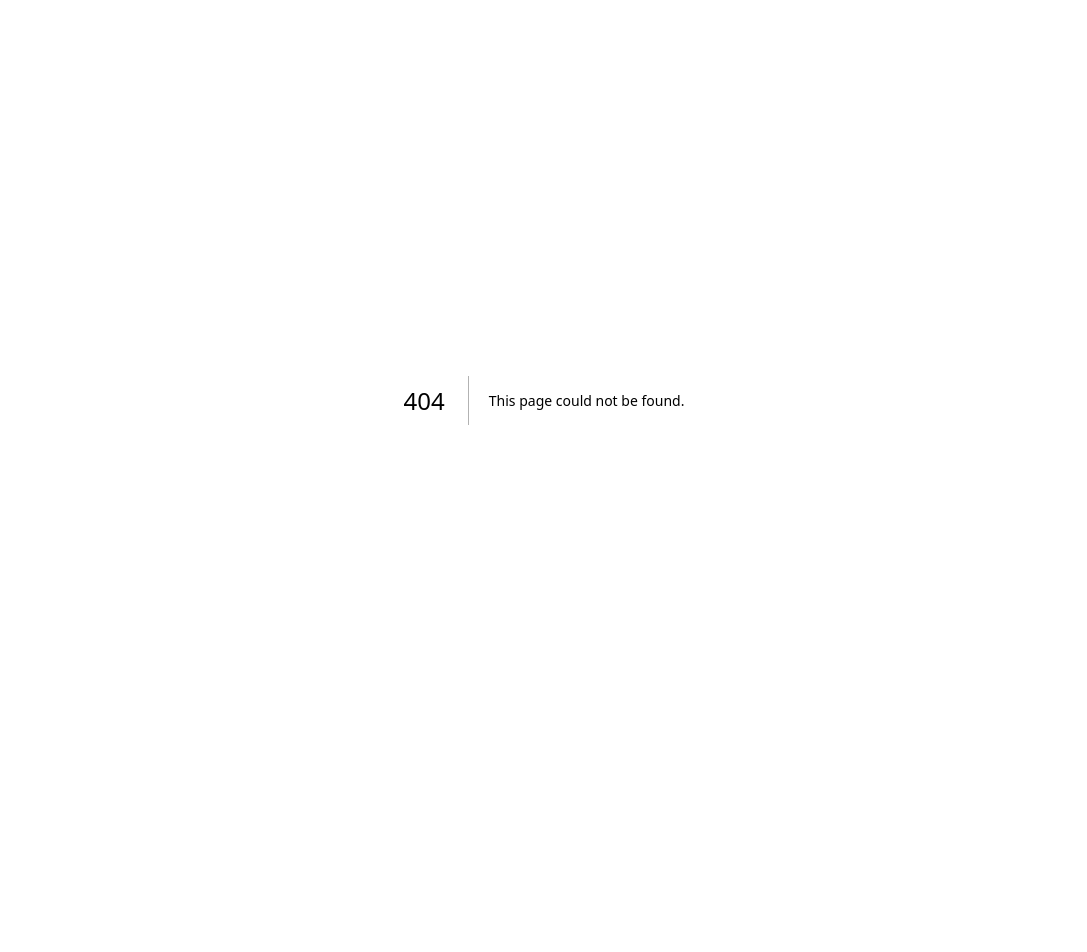
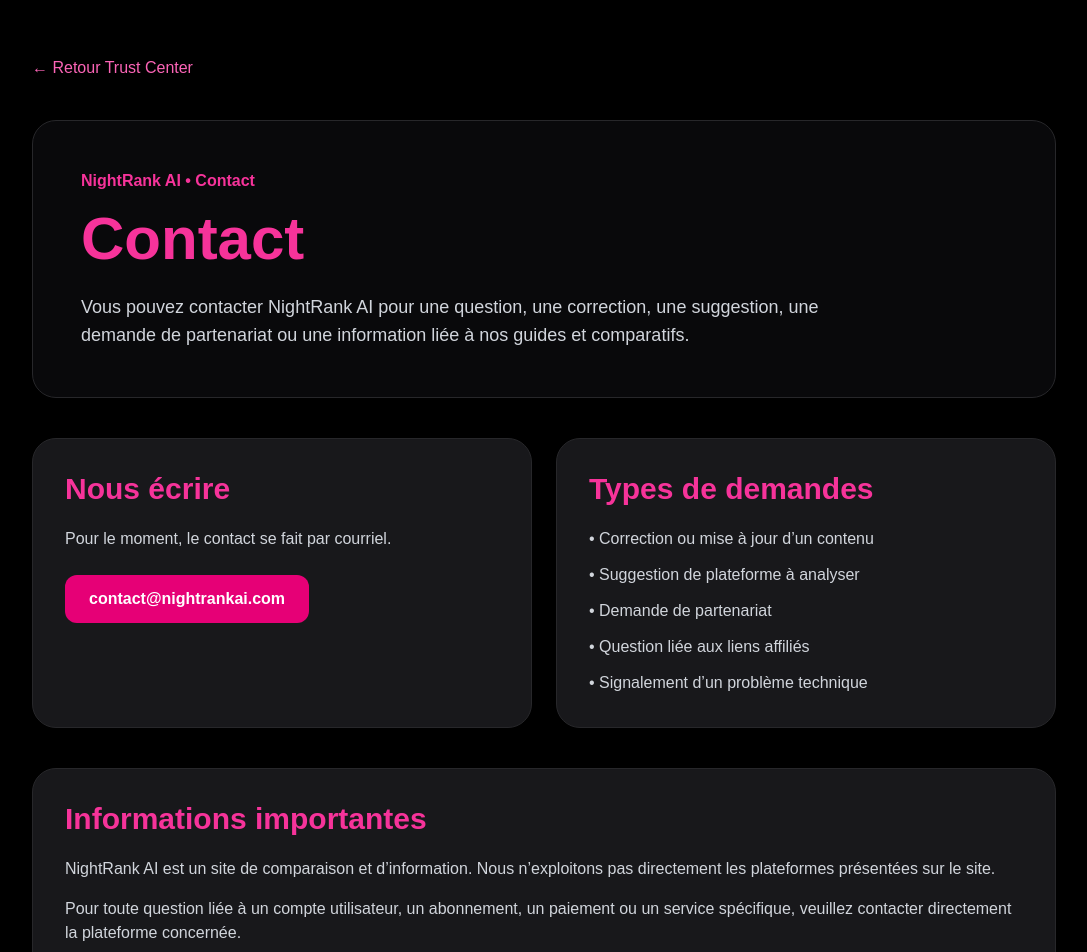
Before and after one commit to tbagvolkov/nightrank-ai, a Next.js app: page /company/contact in a window 1280 px wide. Before the commit this address had no page. Shown: the top 952 px of the page, without its empty margins (96-1183 px from the left). Before the commit the page ends 800 px from the top, so only its background shows below. Built offline with nearby package versions, Linux system fonts and the light colour scheme.

Commit message:
Trust Center: add contact page

```diff
--- /dev/null
+++ b/app/company/contact/page.tsx
@@ -0,0 +1,83 @@
+export const metadata = {
+  title: "Contact | NightRank AI",
+  description:
+    "Contactez NightRank AI pour une question, une suggestion, un partenariat ou une demande liée au site.",
+};
+
+export default function ContactPage() {
+  return (
+    <main className="min-h-screen bg-black text-white px-6 py-14">
+      <div className="max-w-5xl mx-auto">
+        <a href="/company" className="text-pink-400 hover:text-pink-300">
+          ← Retour Trust Center
+        </a>
+
+        <section className="mt-10 bg-zinc-950 border border-zinc-800 rounded-3xl p-8 md:p-12">
+          <p className="text-pink-500 font-bold mb-4">
+            NightRank AI • Contact
+          </p>
+
+          <h1 className="text-5xl md:text-6xl font-bold text-pink-500 mb-6">
+            Contact
+          </h1>
+
+          <p className="text-gray-300 text-lg max-w-3xl">
+            Vous pouvez contacter NightRank AI pour une question, une correction,
+            une suggestion, une demande de partenariat ou une information liée à
+            nos guides et comparatifs.
+          </p>
+        </section>
+
+        <section className="mt-10 grid md:grid-cols-2 gap-6">
+          <div className="bg-zinc-900 border border-zinc-800 rounded-3xl p-8">
+            <h2 className="text-3xl font-bold text-pink-500 mb-5">
+              Nous écrire
+            </h2>
+
+            <p className="text-gray-300 mb-6">
+              Pour le moment, le contact se fait par courriel.
+            </p>
+
+            <a
+              href="mailto:contact@nightrankai.com"
+              className="inline-block bg-pink-600 hover:bg-pink-700 px-6 py-3 rounded-xl font-bold"
+            >
+              contact@nightrankai.com
+            </a>
+          </div>
+
+          <div className="bg-zinc-900 border border-zinc-800 rounded-3xl p-8">
+            <h2 className="text-3xl font-bold text-pink-500 mb-5">
+              Types de demandes
+            </h2>
+
+            <ul className="space-y-3 text-gray-300">
+              <li>• Correction ou mise à jour d’un contenu</li>
+              <li>• Suggestion de plateforme à analyser</li>
+              <li>• Demande de partenariat</li>
+              <li>• Question liée aux liens affiliés</li>
+              <li>• Signalement d’un problème technique</li>
+            </ul>
+          </div>
+        </section>
+
+        <section className="mt-10 bg-zinc-900 border border-zinc-800 rounded-3xl p-8">
+          <h2 className="text-3xl font-bold text-pink-500 mb-5">
+            Informations importantes
+          </h2>
+
+          <p className="text-gray-300 mb-4">
+            NightRank AI est un site de comparaison et d’information. Nous
+            n’exploitons pas directement les plateformes présentées sur le site.
+          </p>
+
+          <p className="text-gray-300">
+            Pour toute question liée à un compte utilisateur, un abonnement, un
+            paiement ou un service spécifique, veuillez contacter directement la
+            plateforme concernée.
+          </p>
+        </section>
+      </div>
+    </main>
+  );
+}
```
